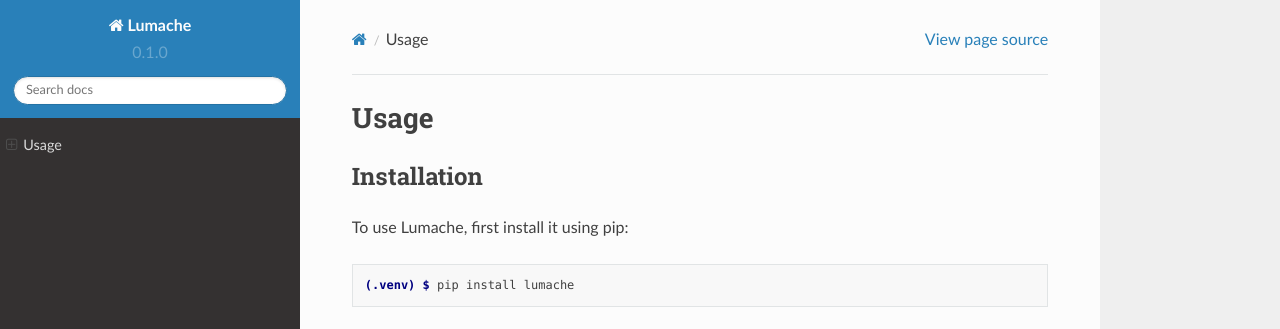
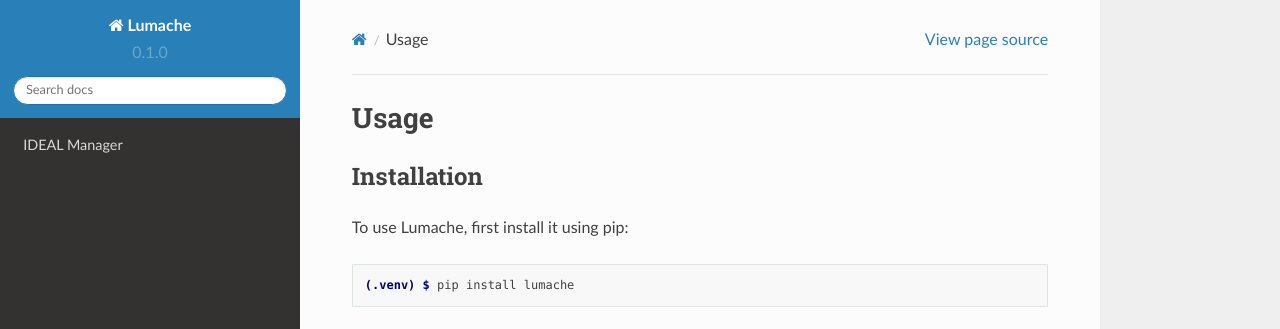
Before and after one commit to Nynuphar/IDEAL-doc, a Sphinx documentation site: the page built from docs/source/usage.rst, in a window 1280 px wide. Shown: the top 329 px of the page. Built offline with Sphinx 7.4.7 and the Read the Docs theme 2.0.0, drawn with Linux system fonts in a browser that asks for light colours.

Commit message:
Update manager.rst

```diff
--- a/docs/source/manager.rst
+++ b/docs/source/manager.rst
@@ -1,4 +1,5 @@
-IDEAL Manager ===
+IDEAL Manager
+===============
 
 .. autosummary::
    :toctree: generated
```
